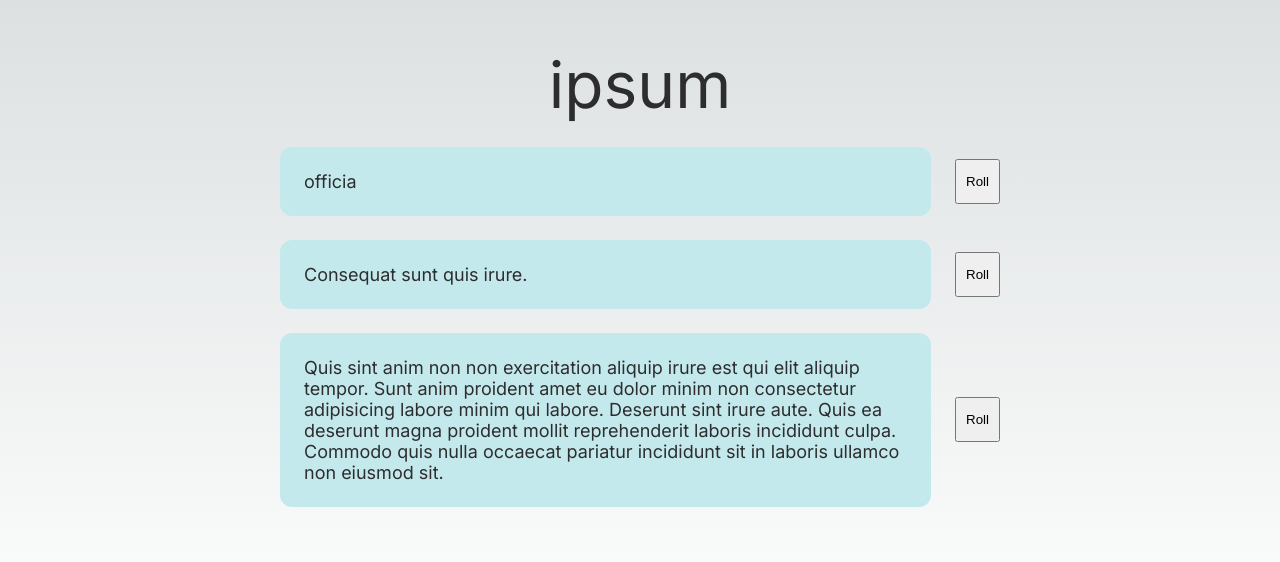
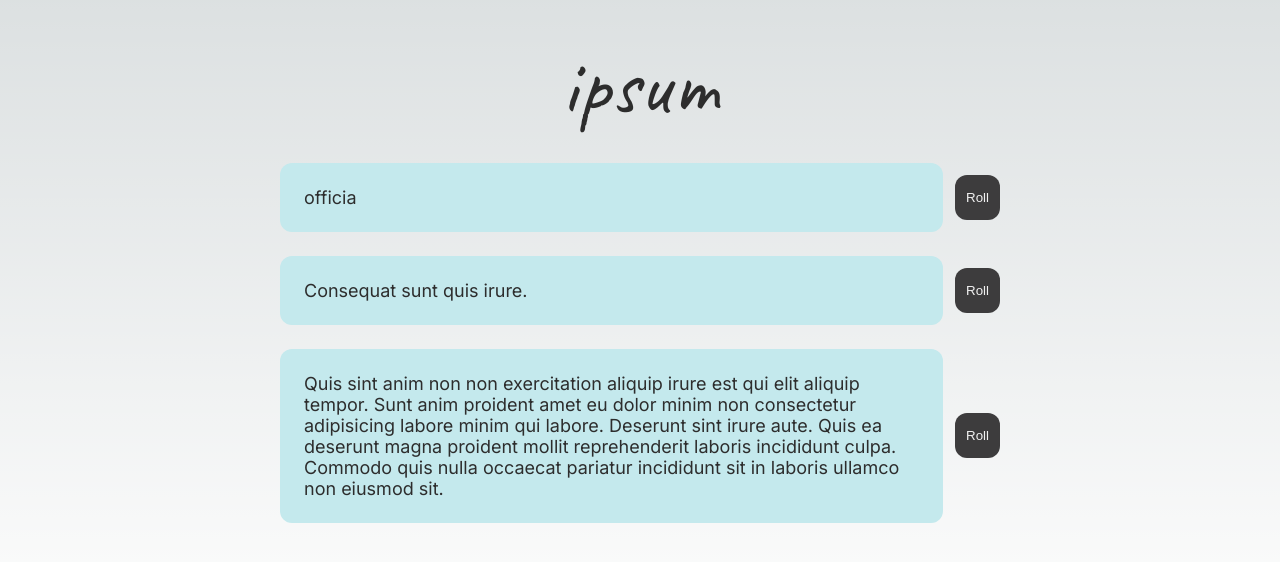
Before and after one commit to jemmec/ipsum, a Next.js app: page / in a window 1280 px wide. Shown: the part 124-686 px from the top of the page. Built offline with nearby package versions, Linux system fonts and the light colour scheme.

Commit message:
Added cool font for title

```diff
--- a/src/pages/index.tsx
+++ b/src/pages/index.tsx
@@ -1,10 +1,11 @@
 import Head from 'next/head'
 import Image from 'next/image'
-import { Inter } from 'next/font/google'
+import { Caveat, Inter } from 'next/font/google'
 import styles from '@/styles/Index.module.css'
 import { LengthType, useLorem } from '@/hooks/use-lorem'
 
-const inter = Inter({ subsets: ['latin'] })
+const inter = Inter({ subsets: ['latin'] });
+const caveat = Caveat({subsets: ['latin']});
 
 export default function Index() {
   return (
@@ -17,7 +18,7 @@ export default function Index() {
       </Head>
       <main className={`${styles.main} ${inter.className}`}>
         <div className={styles.content}>
-          <div className={styles.title}>ipsum</div>
+          <div className={`${styles.title} ${caveat.className}`}>ipsum</div>
           <Ipsum length='word' />
           <Ipsum length='sentence' />
           <Ipsum length='paragraph' />
--- a/src/styles/Index.module.css
+++ b/src/styles/Index.module.css
@@ -19,7 +19,7 @@
 
 .title{
   align-self: center;
-  font-size: 64px;
+  font-size: 86px;
 }
 
 .item{
@@ -27,7 +27,7 @@
   flex-direction: row;
   justify-content: center;
   align-items: center;
-  gap: 24px;
+  gap: 12px;
 }
 
 .ipsum{
@@ -53,4 +53,12 @@
   min-width: 45px;
   height: 45px;
   min-height: 45px;
+
+  cursor: pointer;
+
+  border: none;
+  border-radius: var(--border-radius);
+  background-color: rgb(61, 60, 61);
+
+  color: rgb(240,240,240);
 }
```
